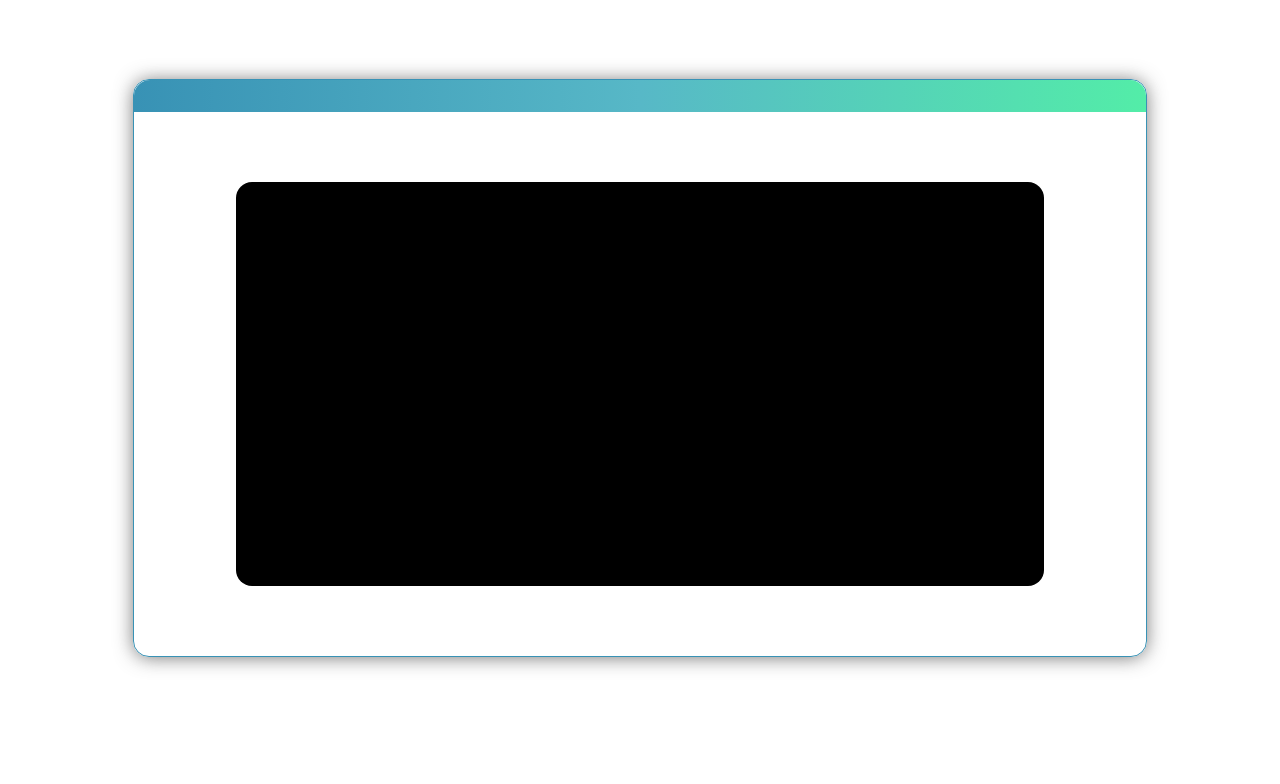
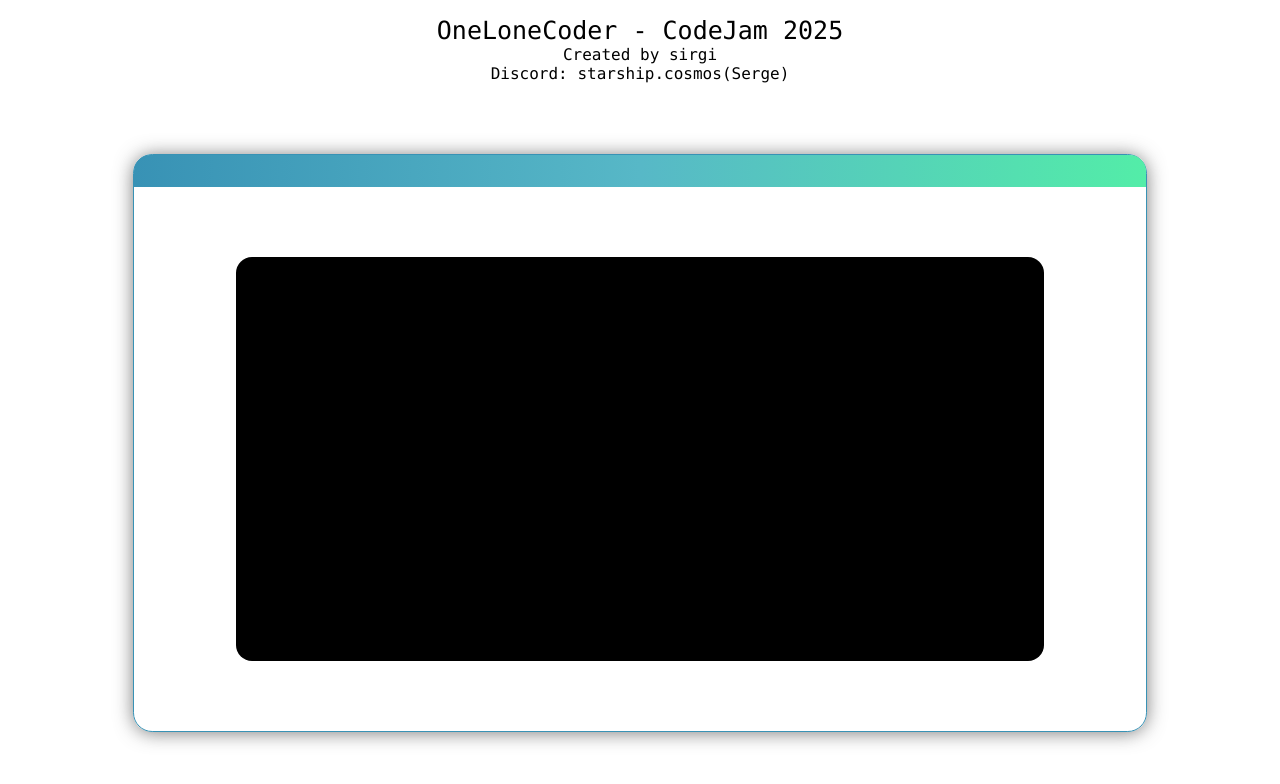
Before and after one commit to c0dexu/olcJam2025, a plain HTML site: page index.html in a window 1280 px wide. Drawn offline with Linux system fonts and the light colour scheme.

Commit message:
added credentials + context title

```diff
--- a/index.html
+++ b/index.html
@@ -7,6 +7,9 @@
   </head>
   <body>
     <script type="module" src="/main.js"></script>
+    <div class="title">OneLoneCoder - CodeJam 2025</div>
+    <div class="subtitle">Created by sirgi</div>
+    <div class="subtitle">Discord: starship.cosmos(Serge)</div>
     <div class="container">
       <div class="window">
         <div class="content">
--- a/styles.css
+++ b/styles.css
@@ -15,7 +15,7 @@
     box-shadow: 0px 1px 19px -1px rgba(64, 64, 64, 0.75);
     -webkit-box-shadow: 0px 1px 19px -1px rgba(64, 64, 64, 0.75);
     -moz-box-shadow: 0px 1px 19px -1px rgba(64, 64, 64, 0.75);
-    border-radius: 1rem;
+    border-radius: 1.2rem;
     border: 1px solid rgba(56, 146, 181, 1);
 }
 
@@ -31,11 +31,6 @@
 .content {
     width: 100%;
     height: 100%;
-    /* display: flex;
-    justify-content: center;
-    align-content: center;
-    align-items: center; */
-
 }
 
 canvas {
@@ -51,3 +46,19 @@ canvas {
     align-items: center;
     height: calc(100% - 32px);
 }
+
+.title {
+    font-size: 25px;
+    display: flex;
+    justify-content: center;
+    align-items: center;
+    font-family: Consolas, sans-serif;
+    margin-top: 1rem;
+}
+
+.subtitle {
+    display: flex;
+    justify-content: center;
+    font-size: 20;
+    font-family: Consolas, sans-serif;
+}
```
